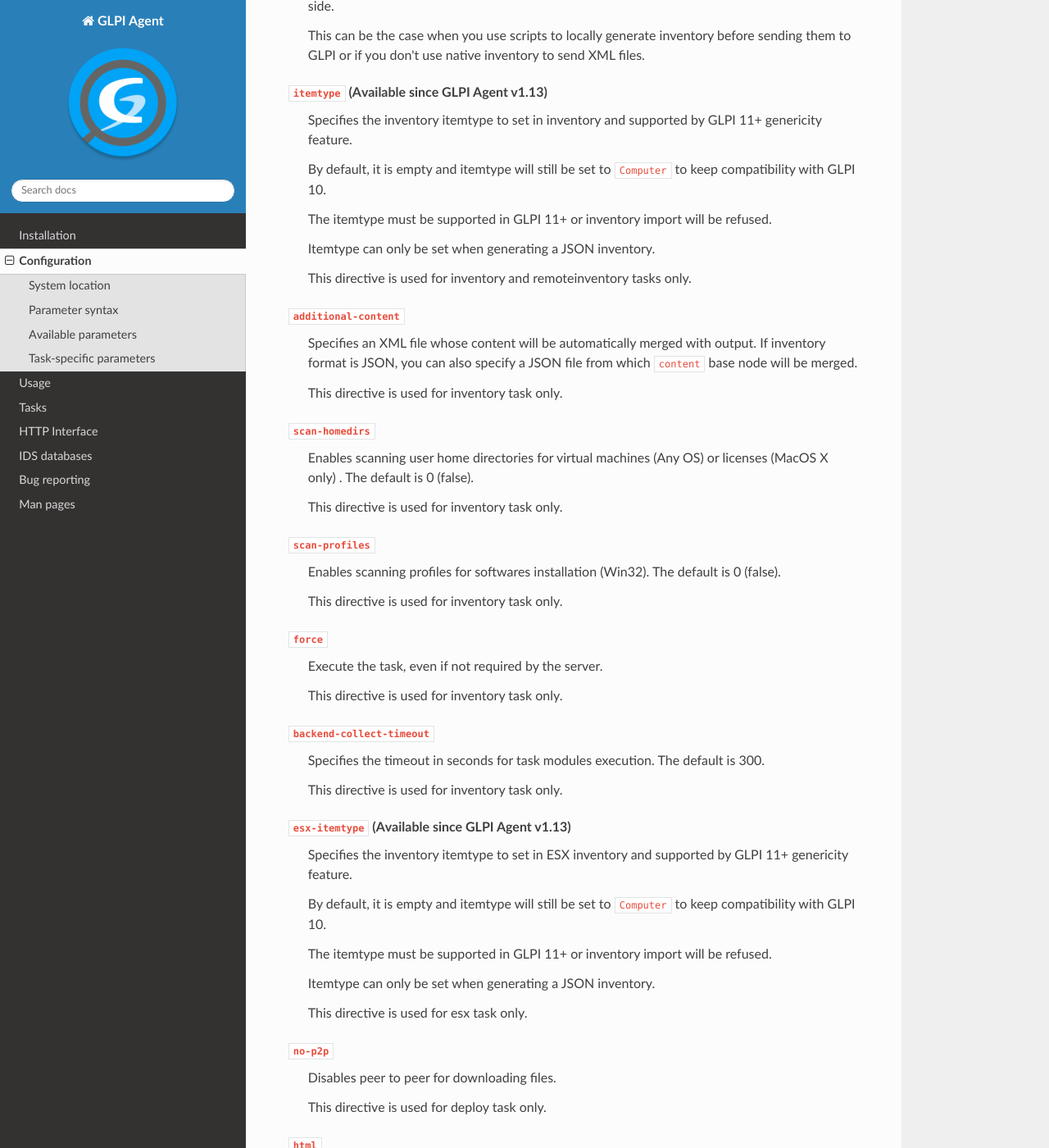
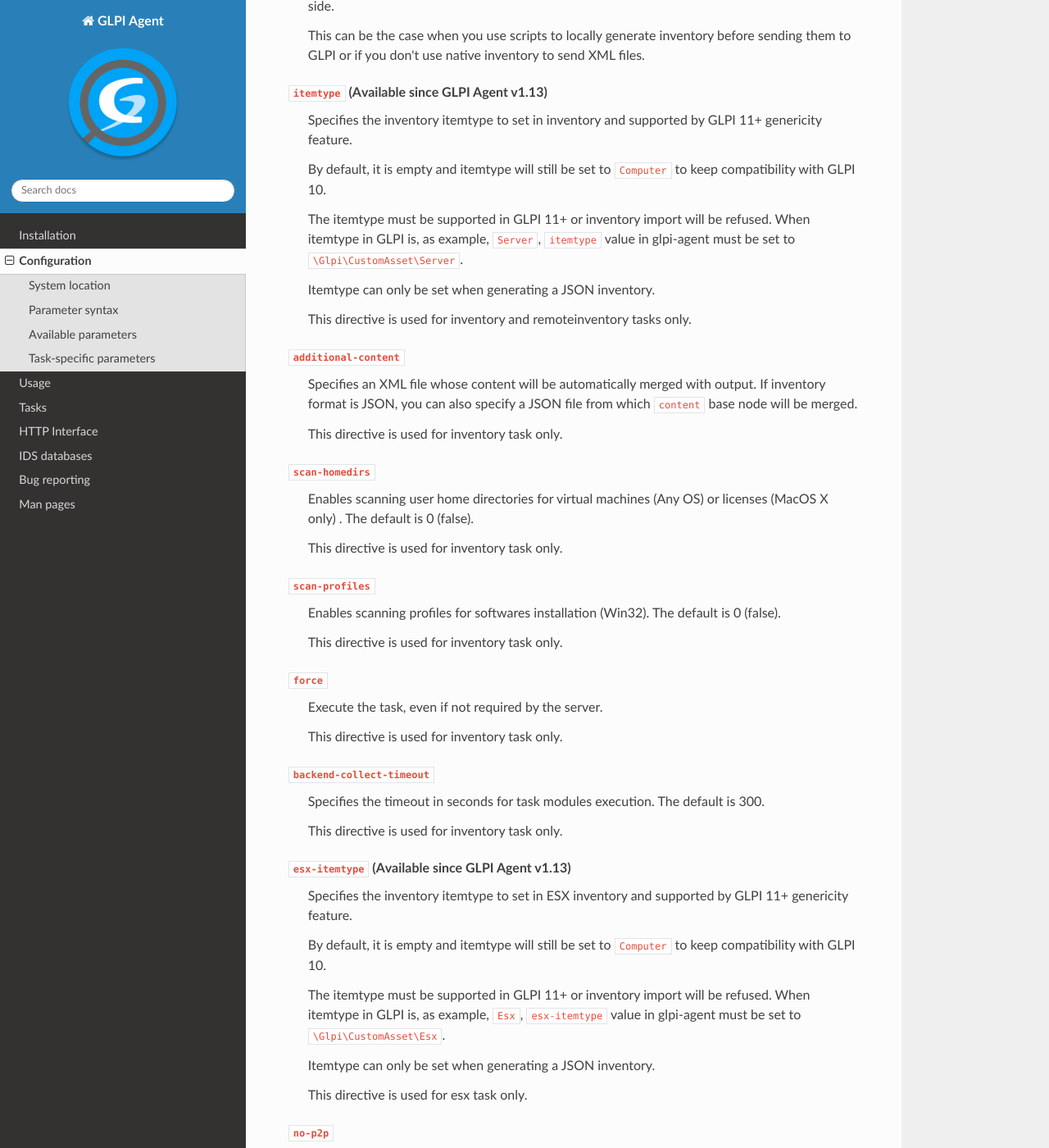
Before and after one commit to glpi-project/doc-agent, a Sphinx documentation site: the page built from source/configuration.rst, in a window 1280 px wide and 1400 px high, scrolled down 8908 px. Shown: the whole window at 82% size. Built offline with Sphinx 7.4.7 and the Read the Docs theme 3.1.0, drawn with Linux system fonts in a browser that asks for light colours.

Commit message:
Updated itemtype & esx-itemtype configurations description

```diff
--- a/source/configuration.rst
+++ b/source/configuration.rst
@@ -452,7 +452,8 @@
 
     By default, it is empty and itemtype will still be set to ``Computer`` to keep compatibility with GLPI 10.
 
-    The itemtype must be supported in GLPI 11+ or inventory import will be refused.
+    The itemtype must be supported in GLPI 11+ or inventory import will be refused. When itemtype in GLPI is, as example, ``Server``,
+    ``itemtype`` value in glpi-agent must be set to ``\Glpi\CustomAsset\Server``.
 
     Itemtype can only be set when generating a JSON inventory.
 
@@ -503,7 +504,8 @@
 
     By default, it is empty and itemtype will still be set to ``Computer`` to keep compatibility with GLPI 10.
 
-    The itemtype must be supported in GLPI 11+ or inventory import will be refused.
+    The itemtype must be supported in GLPI 11+ or inventory import will be refused. When itemtype in GLPI is, as example, ``Esx``,
+    ``esx-itemtype`` value in glpi-agent must be set to ``\Glpi\CustomAsset\Esx``.
 
     Itemtype can only be set when generating a JSON inventory.
 
```
